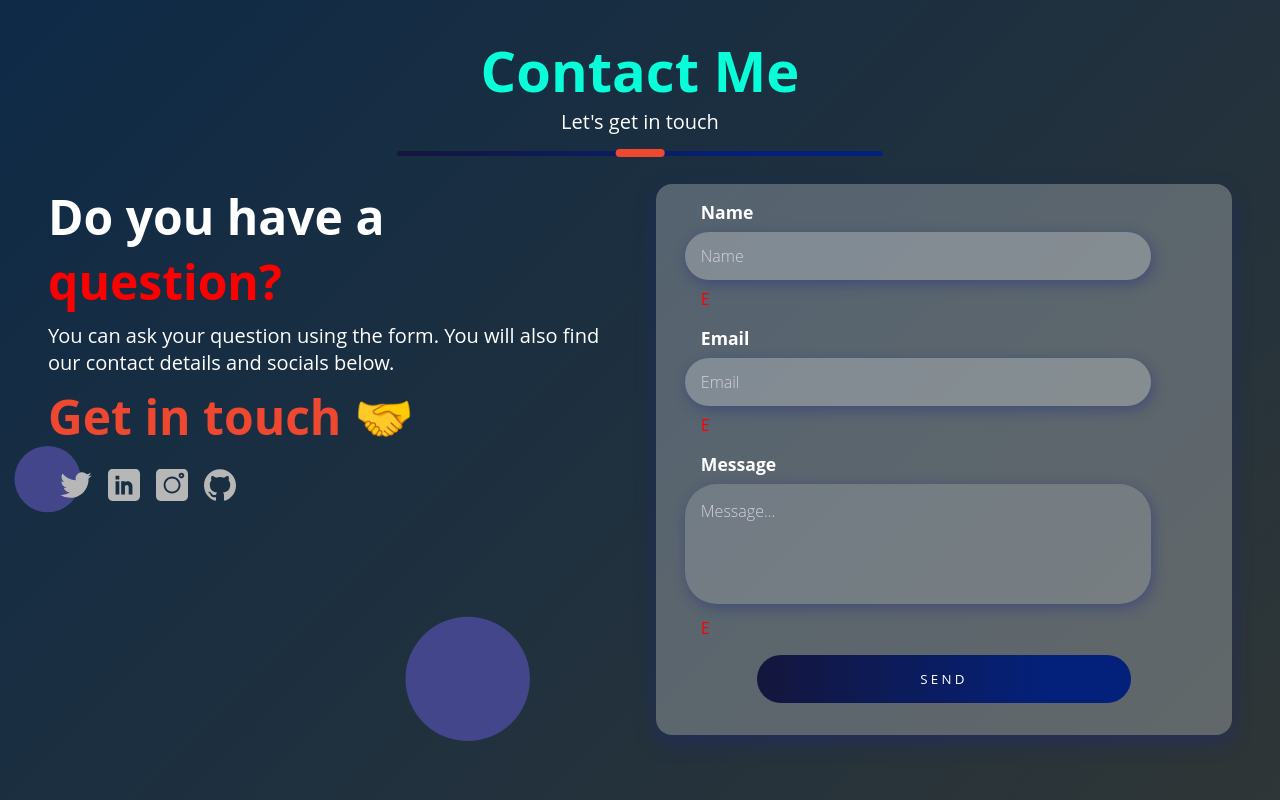
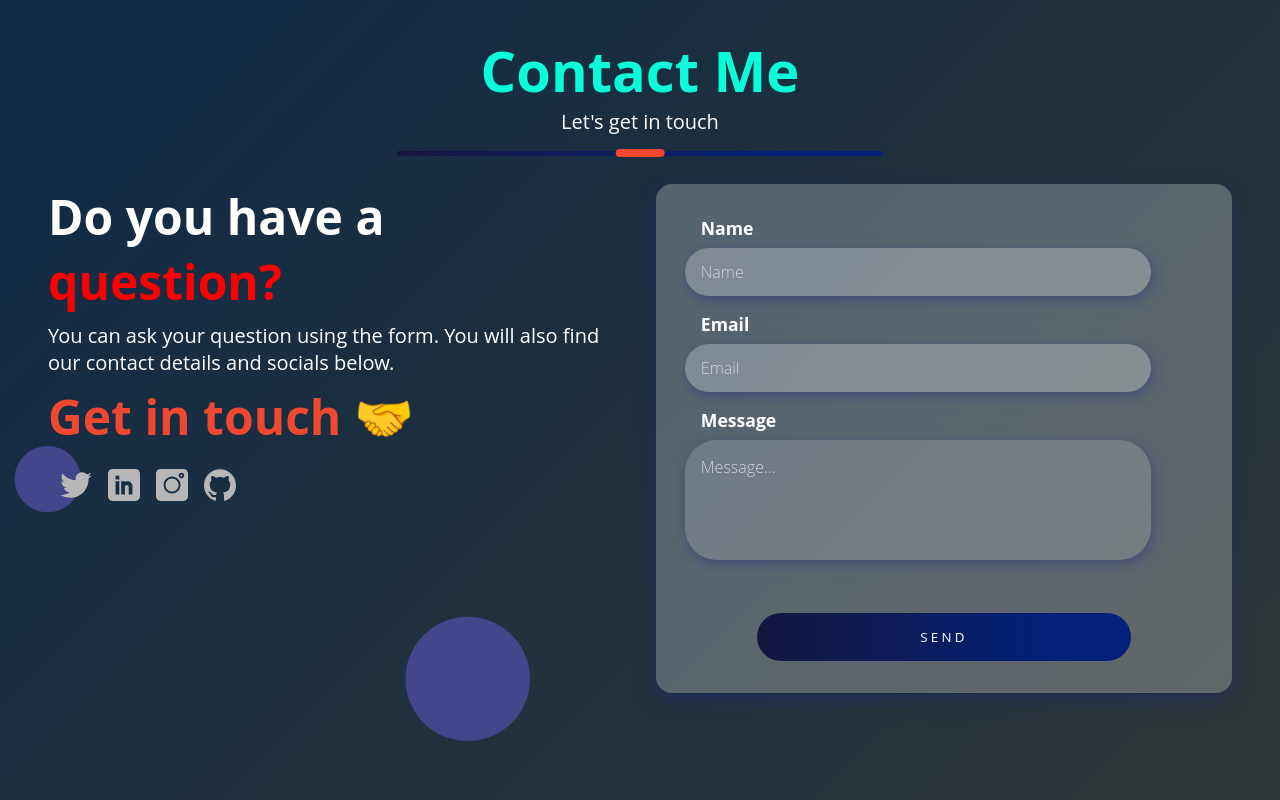
Before and after one commit to amitfbg/portfolio, a React (Create React App) app in the folder client/: page / in a window 1280 px wide. Shown: the part 2424-3224 px from the top of the page. Built offline with nearby package versions, Linux system fonts and the light colour scheme.

Commit message:
Added proxy for api and Added toast message

```diff
--- a/client/package.json
+++ b/client/package.json
@@ -2,6 +2,7 @@
   "name": "my-portfolio",
   "version": "0.1.0",
   "private": true,
+  "proxy": "http://localhost:5000",
   "dependencies": {
     "@mui/material": "^5.0.5",
     "@testing-library/jest-dom": "^5.11.4",
--- a/client/src/App.js
+++ b/client/src/App.js
@@ -1,13 +1,16 @@
-import "./App.css";
+import { ToastContainer } from "react-toastify";
+import "react-toastify/dist/ReactToastify.css";
 import ScrollToTop from "./components/scrollToTop/ScrollToTop";
 import About from "./sections/about/About";
 import Contact from "./sections/contact/Contact";
 import Home from "./sections/home/Home";
 import Resume from "./sections/resume/Resume";
+import "./App.css";
 
 function App() {
   return (
     <div className="App">
+      <ToastContainer />
       <Home />
       <About />
       <Resume />
--- a/client/src/components/form/Form.js
+++ b/client/src/components/form/Form.js
@@ -81,7 +81,7 @@ const InputContainer = styled.div`
 `;
 
 const ButtonContainer = styled.div`
-  margin: 0 0 2rem 0;
+  margin: 2rem 0 2rem 0;
   width: 100%;
   display: flex;
   align-items: center;
@@ -89,7 +89,7 @@ const ButtonContainer = styled.div`
 `;
 
 const Wrap = styled.div`
-  margin-bottom: 0.5rem;
+  margin-bottom: 1rem;
   width: 90%;
   &:nth-child(1) {
     margin-top: 1rem;
@@ -101,9 +101,12 @@ const Label = styled.div`
   font-weight: bold;
   color: #ffffff;
 `;
-const ErrorMessage = styled.div`
+const BannerMessage = styled.div`
   padding: 0.5rem 1rem;
   color: red;
+  margin-top: 1rem;
+  font-size: 1.5rem;
+  font-weight: bold;
 `;
 
 const LoadingContainer = styled.div`
@@ -115,7 +118,7 @@ function Form() {
   const [name, setName] = useState("");
   const [email, setEmail] = useState("");
   const [message, setMessage] = useState("");
-  const [banner, setBanner] = useState("");
+  const [bannerMsg, setBannerMsg] = useState("");
   const [isLoading, setIsLoading] = useState(false);
 
   const handleSubmit = async () => {
@@ -127,23 +130,25 @@ function Form() {
       };
       setIsLoading(true);
       const response = await axios.post("/contact", dataToPost);
-      if (name.length === 0 || email.length === 0 || message.length === 0) {
-        setBanner(response.data.msg);
-        toast.error(response.data.msg);
-        setIsLoading(false);
-      } else if (response.status === 200) {
-        setBanner(response.data.msg);
+      if (response.status === 200) {
+        setBannerMsg(response.data.msg);
         toast.success(response.data.msg);
-        setIsLoading(false);
+        setName("");
+        setEmail("");
+        setMessage("");
       }
     } catch (error) {
-      console.log(error, "ERROR IN SUBMITTING");
+      setBannerMsg("Please fill all the details...");
+      toast.error("Please fill all the details...");
+    } finally {
+      setIsLoading(false);
     }
   };
 
   return (
     <MainContainer>
       <InputContainer>
+        <BannerMessage>{bannerMsg}</BannerMessage>
         <Wrap>
           <Label>Name</Label>
           <StyledInput
@@ -154,7 +159,6 @@ function Form() {
               setName(e.target.value);
             }}
           />
-          <ErrorMessage>E</ErrorMessage>
         </Wrap>
         <Wrap>
           <Label>Email</Label>
@@ -166,7 +170,6 @@ function Form() {
               setEmail(e.target.value);
             }}
           />
-          <ErrorMessage>E</ErrorMessage>
         </Wrap>
         <Wrap>
           <Label>Message</Label>
@@ -178,7 +181,6 @@ function Form() {
               setMessage(e.target.value);
             }}
           />
-          <ErrorMessage>E</ErrorMessage>
         </Wrap>
       </InputContainer>
       <ButtonContainer onClick={handleSubmit}>
```
